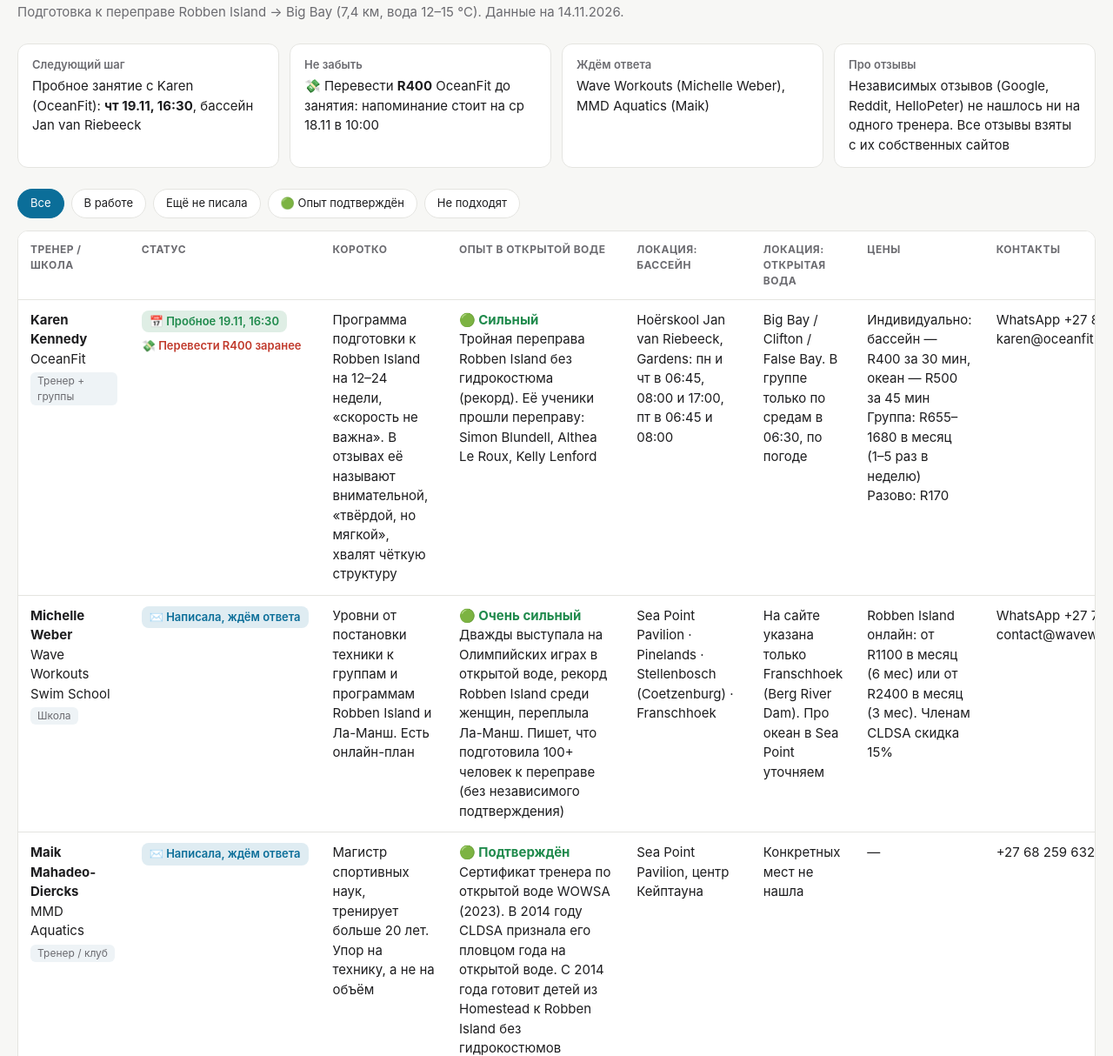
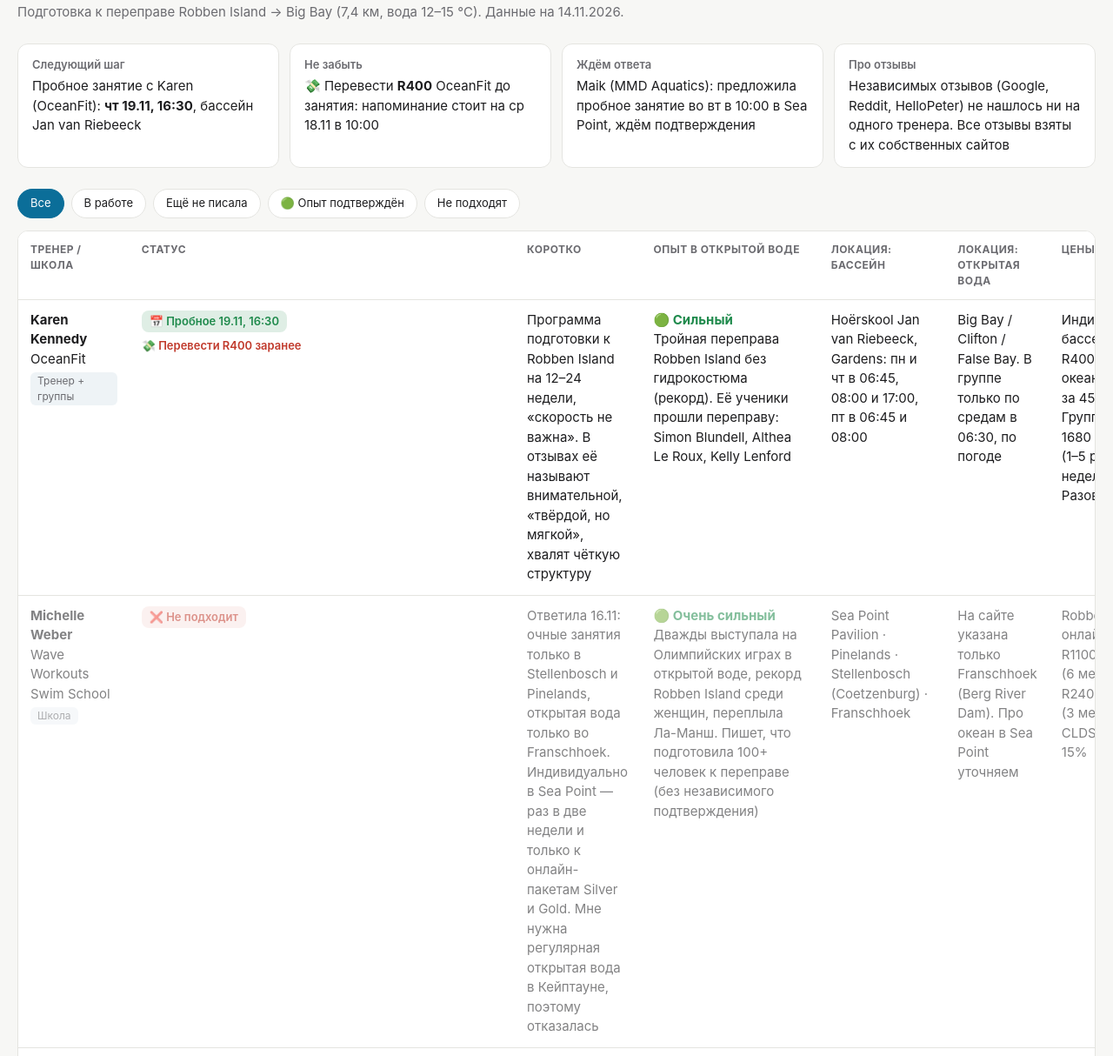
Before and after one commit to johnnygirlseaborn/cape-town-swim-coaches, a plain HTML site: page index.html in a window 1280 px wide. Shown: the part 77-1291 px from the top of the page at 87% size. Drawn offline with Linux system fonts and the light colour scheme.

Commit message:
Update statuses: Wave Workouts declined, Maik trial proposed

```diff
--- a/index.html
+++ b/index.html
@@ -62,7 +62,7 @@ footer{margin-top:28px;color:var(--muted);font-size:13px}
 <div class="summary">
 <div class="tile"><b>Следующий шаг</b>Пробное занятие с Karen (OceanFit): <strong>чт 19.11, 16:30</strong>, бассейн Jan van Riebeeck</div>
 <div class="tile"><b>Не забыть</b>💸 Перевести <strong>R400</strong> OceanFit до занятия: напоминание стоит на ср 18.11 в 10:00</div>
-<div class="tile"><b>Ждём ответа</b>Wave Workouts (Michelle Weber), MMD Aquatics (Maik)</div>
+<div class="tile"><b>Ждём ответа</b>Maik (MMD Aquatics): предложила пробное занятие во вт в 10:00 в Sea Point, ждём подтверждения</div>
 <div class="tile"><b>Про отзывы</b>Независимых отзывов (Google, Reddit, HelloPeter) не нашлось ни на одного тренера. Все отзывы взяты с их собственных сайтов</div>
 </div>
 
@@ -101,10 +101,10 @@ footer{margin-top:28px;color:var(--muted);font-size:13px}
 <td><a href="https://oceanfit.co.za/" target="_blank">oceanfit.co.za</a><br><a href="https://www.instagram.com/oceanfitcapetown/" target="_blank">@oceanfitcapetown</a></td>
 </tr>
 
-<tr data-s="active" data-ow="g">
+<tr class="out" data-s="out" data-ow="g">
 <td class="name"><b>Michelle Weber</b><br>Wave Workouts Swim School<br><span class="type">Школа</span></td>
-<td><span class="status s-wait">✉️ Написала, ждём ответа</span></td>
-<td>Уровни от постановки техники к группам и программам Robben Island и Ла-Манш. Есть онлайн-план</td>
+<td><span class="status s-no">❌ Не подходит</span></td>
+<td>Ответила 16.11: очные занятия только в Stellenbosch и Pinelands, открытая вода только во Franschhoek. Индивидуально в Sea Point — раз в две недели и только к онлайн-пакетам Silver и Gold. Мне нужна регулярная открытая вода в Кейптауне, поэтому отказалась</td>
 <td><span class="ow g">🟢 Очень сильный</span><br>Дважды выступала на Олимпийских играх в открытой воде, рекорд Robben Island среди женщин, переплыла Ла-Манш. Пишет, что подготовила 100+ человек к переправе (без независимого подтверждения)</td>
 <td>Sea Point Pavilion · Pinelands · Stellenbosch (Coetzenburg) · Franschhoek</td>
 <td>На сайте указана только Franschhoek (Berg River Dam). Про океан в Sea Point уточняем</td>
@@ -115,10 +115,10 @@ footer{margin-top:28px;color:var(--muted);font-size:13px}
 
 <tr data-s="active" data-ow="g">
 <td class="name"><b>Maik Mahadeo-Diercks</b><br>MMD Aquatics<br><span class="type">Тренер / клуб</span></td>
-<td><span class="status s-wait">✉️ Написала, ждём ответа</span></td>
+<td><span class="status s-wait">⏳ Предложила пробное во вт в 10:00, ждём подтверждения</span></td>
 <td>Магистр спортивных наук, тренирует больше 20 лет. Упор на технику, а не на объём</td>
 <td><span class="ow g">🟢 Подтверждён</span><br>Сертификат тренера по открытой воде WOWSA (2023). В 2014 году CLDSA признала его пловцом года на открытой воде. С 2014 года готовит детей из Homestead к Robben Island без гидрокостюмов</td>
-<td>Sea Point Pavilion, центр Кейптауна</td>
+<td>Sea Point Pavilion. Свободен вт–чт с 10:00 до 12:30</td>
 <td>Конкретных мест не нашла</td>
 <td>—</td>
 <td class="contacts"><div>+27 68 259 6325</div></td>
```
